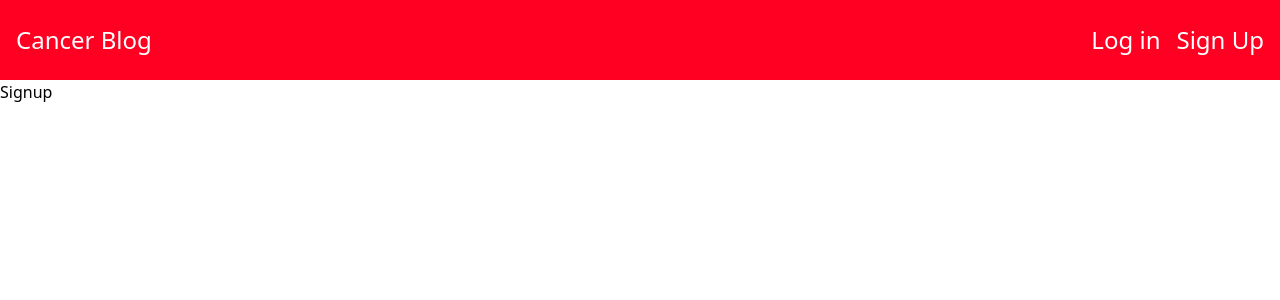
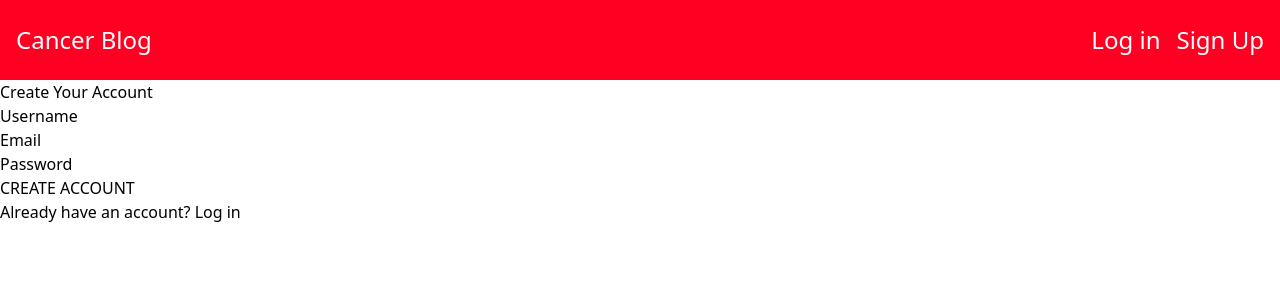
Before and after one commit to chris-15/Journey, a React (Create React App) app in the folder client/: page /signup in a window 1280 px wide. Shown: the top 300 px of the page. Built offline with nearby package versions, Linux system fonts and the light colour scheme; the HTML template or start-up script is replaced by a standard one.

Commit message:
created initial structure for signup page

```diff
--- a/client/src/pages/Login.js
+++ b/client/src/pages/Login.js
@@ -57,7 +57,7 @@
           </div>
 
           <div className="flex flex-col py-2">
-            <label className="">Password</label>
+            <label className="" htmlFor="password">Password</label>
             <input
               className="border-2 p-2"
               id="password"
--- a/client/src/pages/Signup.js
+++ b/client/src/pages/Signup.js
@@ -1,8 +1,41 @@
-import React from 'react'
+import React, { useState } from 'react';
 
 const Signup = () => {
   return (
-    <div>Signup</div>
+    <main>
+        <div>
+            <form>
+                <h2>
+                    Create Your Account
+                </h2>
+                {/* username */}
+                <div>
+                    <label htmlFor='username'>Username</label>
+                    <input id='username' type='username' name='username'></input>
+                </div>
+
+                {/* email */}
+                <div>
+                    <label htmlFor='email'>Email</label>
+                    <input id='email' type='email' name='email'></input>
+                </div>
+
+                {/* password */}
+                <div>
+                    <label htmlFor='password'>Password</label>
+                    <input id='password' type='password' name='password'></input>
+                </div>
+
+                <div>
+                    <button type='submit'>CREATE ACCOUNT</button>
+                </div>
+
+                <div>
+                    <p>Already have an account? Log in</p>
+                </div>
+            </form>
+        </div>
+    </main>
   )
 }
 
```
